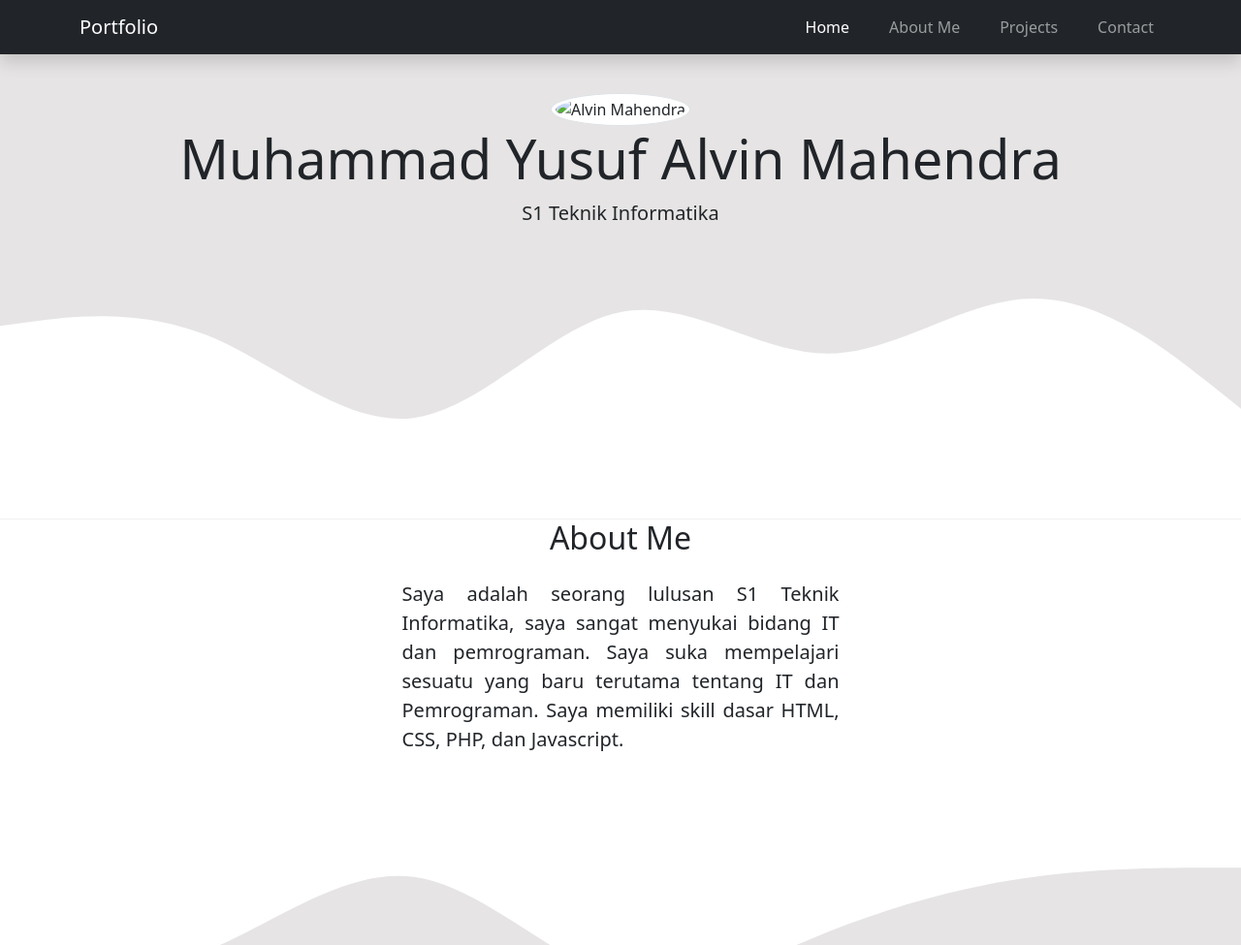
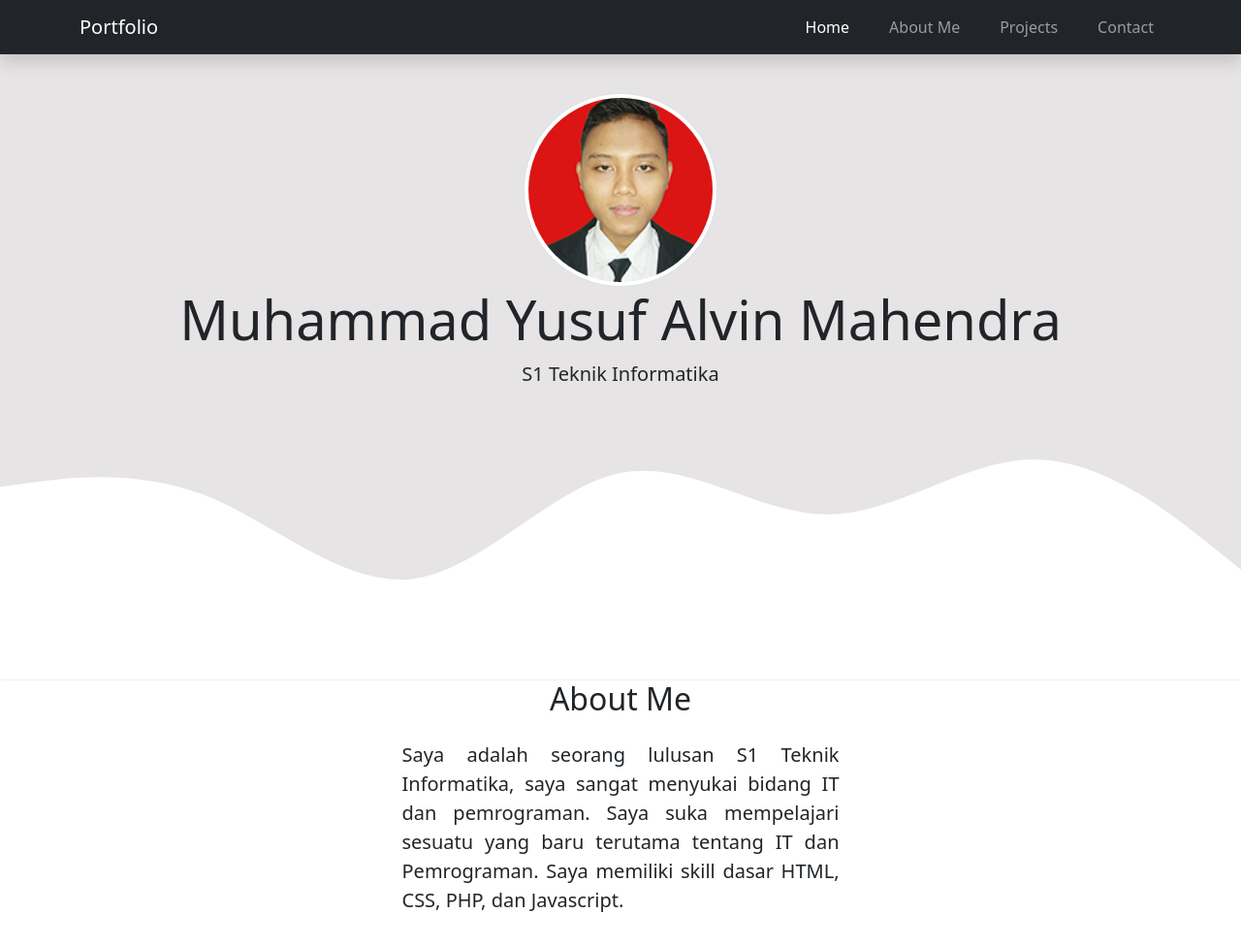
Before and after one commit to YusufAlvin/yusufalvin.github.io, a plain HTML site: page index.html in a window 1280 px wide. Shown: the top 975 px of the page at 97% size. Drawn offline with nearby package versions, Linux system fonts and the light colour scheme.

Commit message:
ganti ekstensi foto

```diff
--- a/index.html
+++ b/index.html
@@ -43,7 +43,7 @@
 
     <!-- Jumbotron -->
     <section class="jumbotron text-center">
-      <img src="img/Foto.jpg" alt="Alvin Mahendra" width="200px" class="rounded-circle img-thumbnail" />
+      <img src="img/Foto.png" alt="Alvin Mahendra" width="200px" class="rounded-circle img-thumbnail" />
       <h1 class="display-4">Muhammad Yusuf Alvin Mahendra</h1>
       <p class="lead">S1 Teknik Informatika</p>
       <svg xmlns="http://www.w3.org/2000/svg" viewBox="0 0 1440 320">
```
